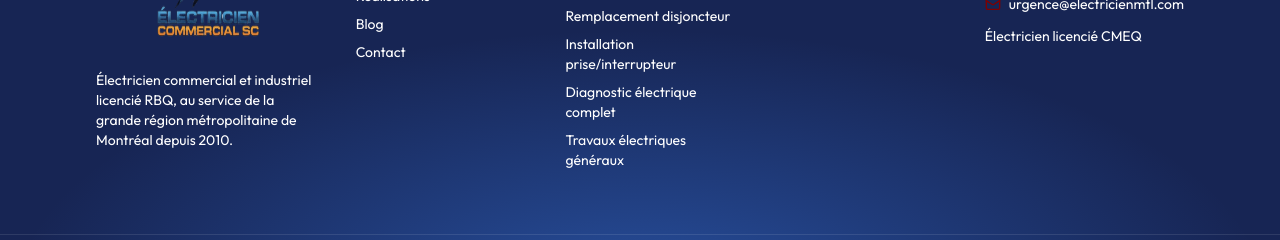
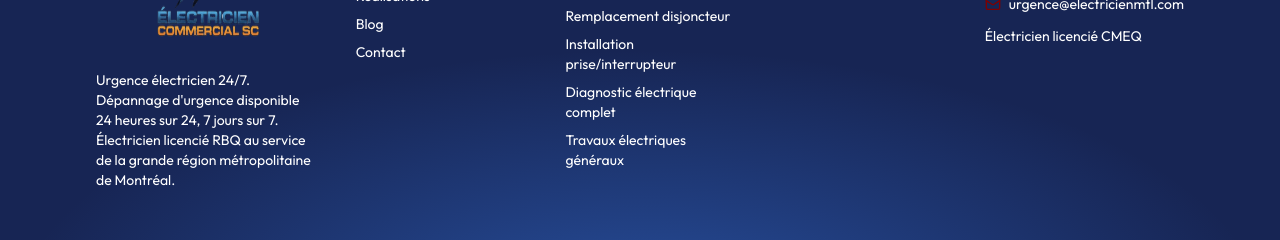
Before and after one commit to aminevoolve-hub/urgence-electricien-nextjs, a Next.js app: page / in a window 1280 px wide. Shown: the part 7709-7949 px from the top of the page. Built offline with nearby package versions, Linux system fonts and the light colour scheme.

Commit message:
Update footer text to focus on 24/7 emergency service
- Change footer description to 'Urgence électricien 24/7'
- Emphasize 24-hour availability
- Keep RBQ licensing and service area info

Co-Authored-By: Claude Haiku 4.5 <noreply@anthropic.com>

```diff
--- a/src/components/footer.tsx
+++ b/src/components/footer.tsx
@@ -39,8 +39,8 @@ export default function Footer() {
             className="h-40 w-auto"
           />
           <p className="mt-4 text-sm text-white">
-            Électricien commercial et industriel licencié RBQ, au service de la grande région
-            métropolitaine de Montréal depuis {site.founded}.
+            Urgence électricien 24/7. Dépannage d'urgence disponible 24 heures sur 24, 7 jours sur 7.
+            Électricien licencié RBQ au service de la grande région métropolitaine de Montréal.
           </p>
         </div>
 
```
